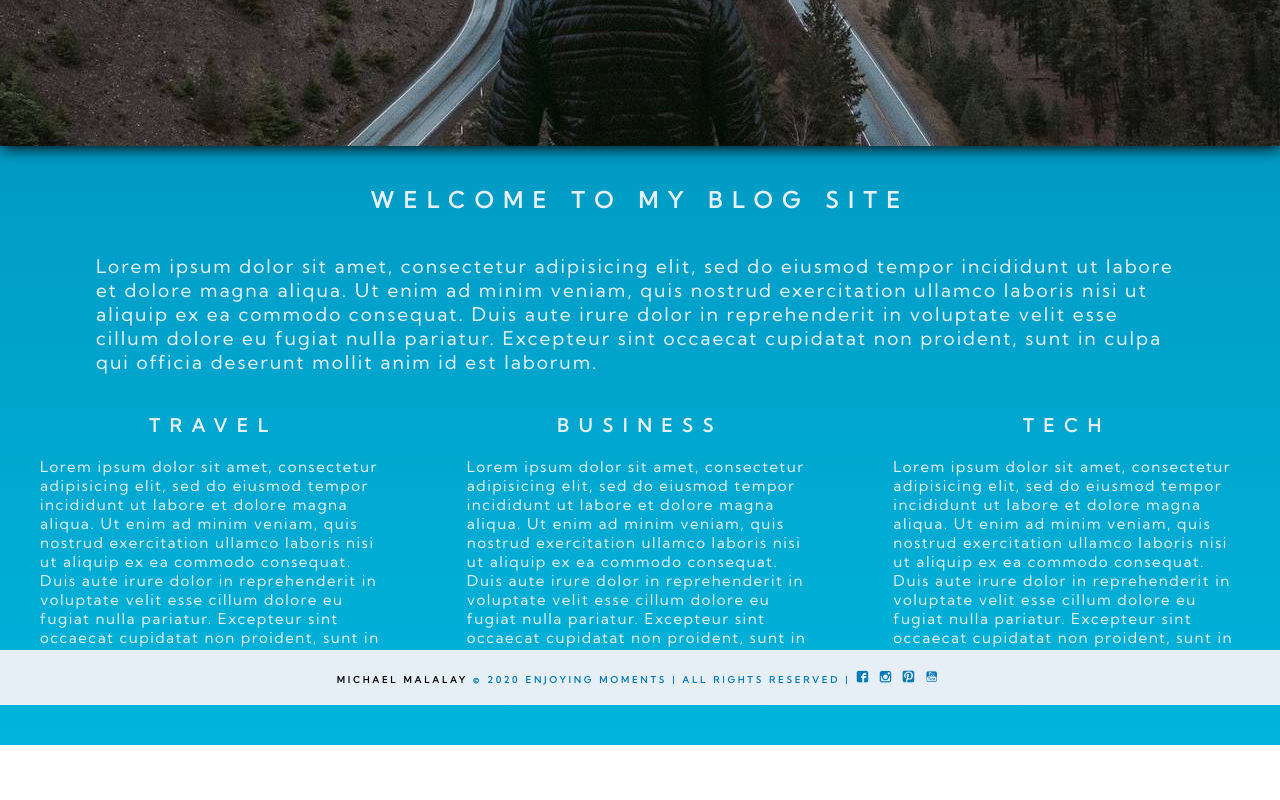
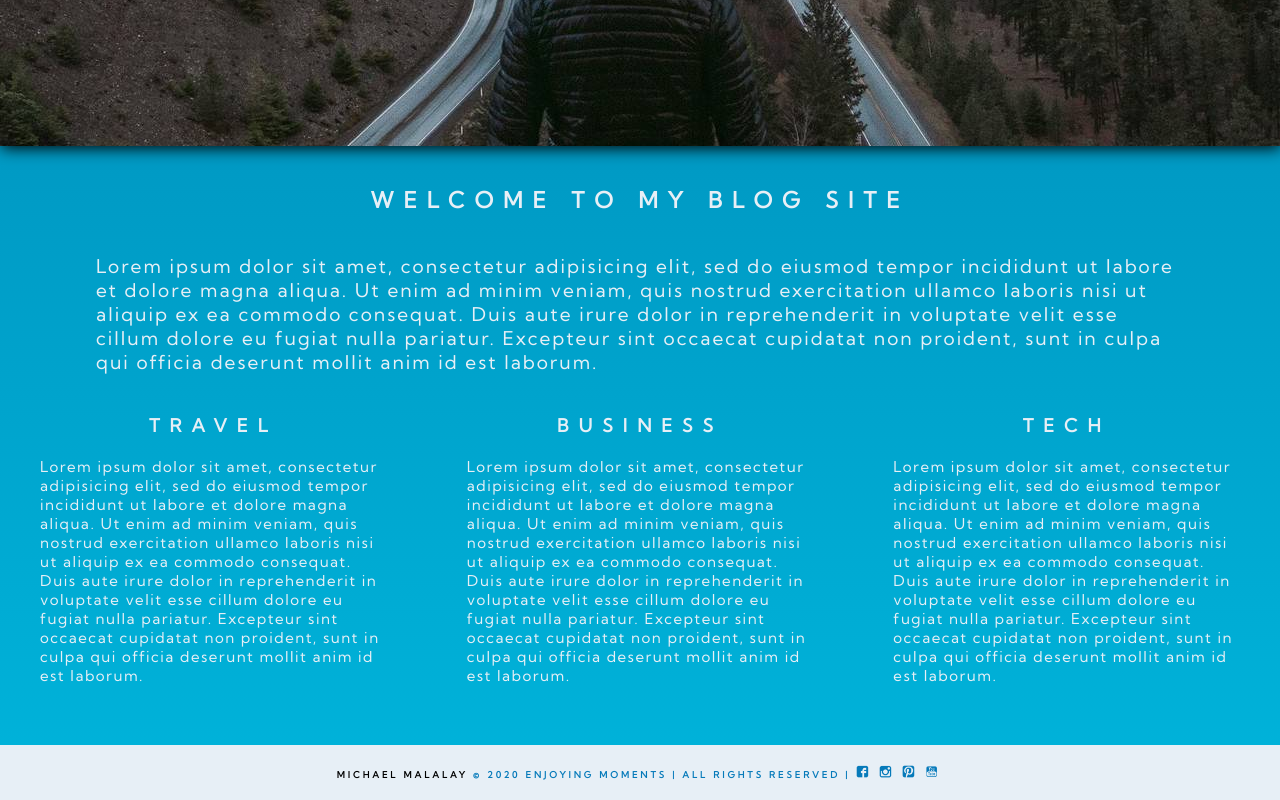
Before and after one commit to ultimatelokal/blogsite, a plain HTML site: page index.html in a window 1280 px wide. Shown: the part 409-1209 px from the top of the page. Before the commit the page ends 1154 px from the top, so only its background shows below. Drawn offline with Linux system fonts and the light colour scheme.

Commit message:
Update style.css

```diff
--- a/style.css
+++ b/style.css
@@ -175,9 +175,9 @@ main h1{
 	letter-spacing: 3px;
 	background-color: #e7eff6; /*white*/
 	color: #067aba;
-	position: absolute;
+/* 	position: absolute;
   	bottom: 0;
-	width: 100%;
+	width: 100%; */
 
 }
 
```
